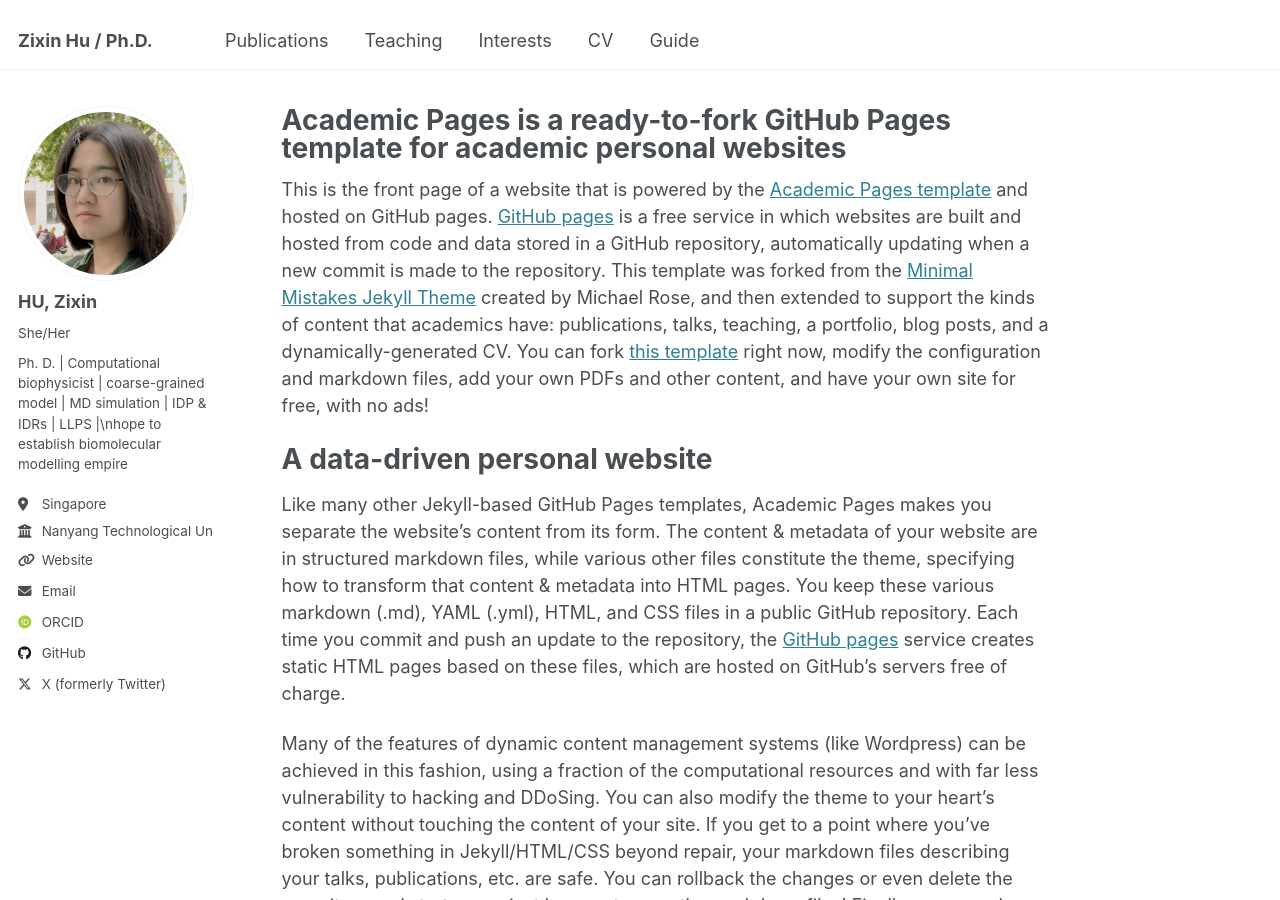
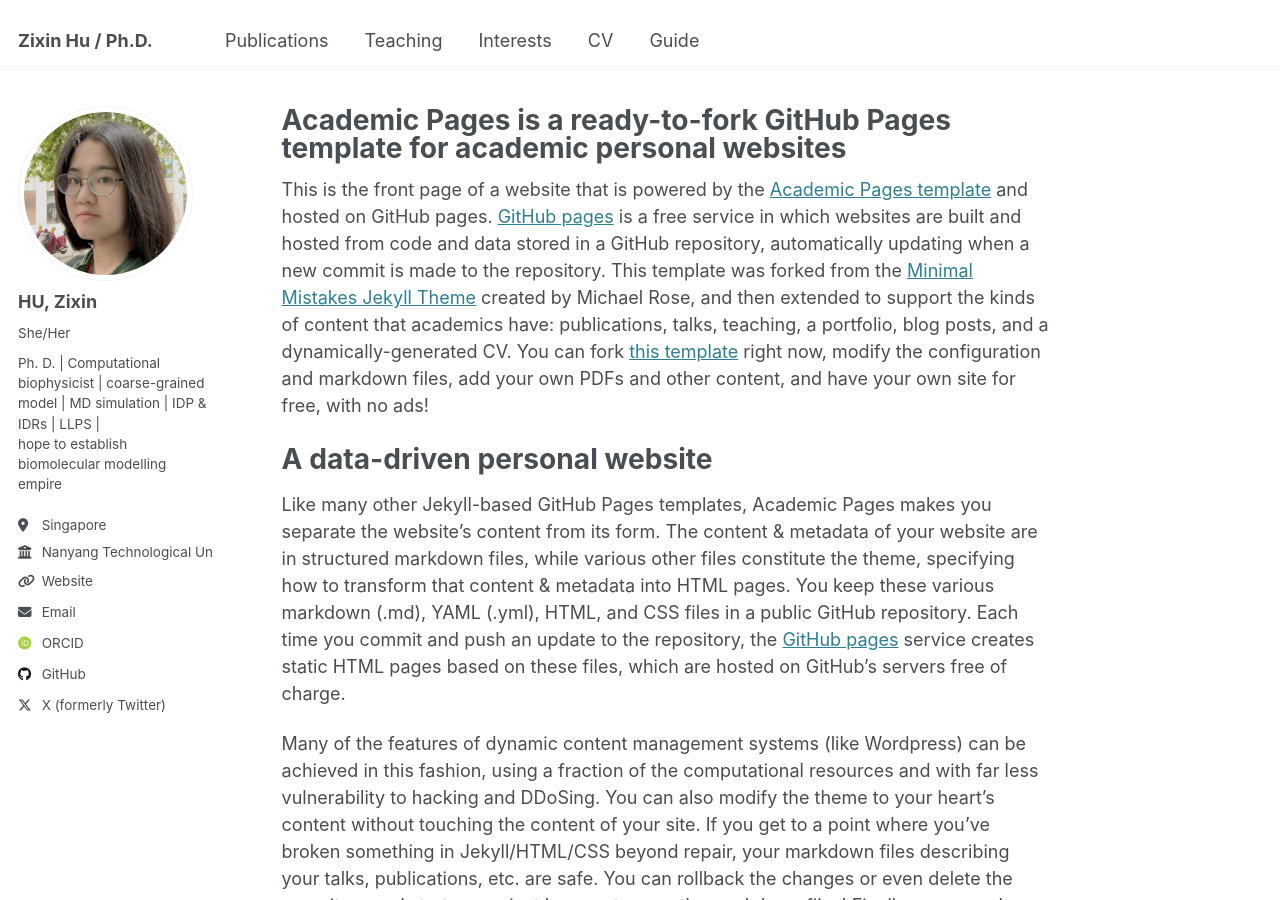
Before and after one commit to ZixinHu-Apple-Manzana/ZixinHu-Apple-Manzana.github.io, a Jekyll site: the page built from _pages/about.md, in a window 1280 px wide and 900 px high. Built offline with Jekyll 4.4.1, drawn with Linux system fonts in a browser that asks for light colours; some web fonts are replaced.

Commit message:
Update _config.yml

```diff
--- a/_config.yml
+++ b/_config.yml
@@ -28,7 +28,7 @@ author:
   # bio              : "Ph. D., specialized in computational biophysics,
   # with a focus on coarse-grained model and molecular dynamics simulation.
   # Research explores intrinsically disordered proteins, liquid-liquid phase separation, coarse-grained modelling and applications on biologically meanful systems. "
-  bio              : "Ph. D. | Computational biophysicist | coarse-grained model | MD simulation | IDP & IDRs | LLPS |\\nhope to establish biomolecular modelling empire"
+  bio              : "Ph. D. | Computational biophysicist | coarse-grained model | MD simulation | IDP & IDRs | LLPS |<br>hope to establish biomolecular modelling empire"
   location         : "Singapore"
   employer         : "Nanyang Technological University"
   uri              : https://ZixinHu-Apple-Manzana.github.io# URL
```
